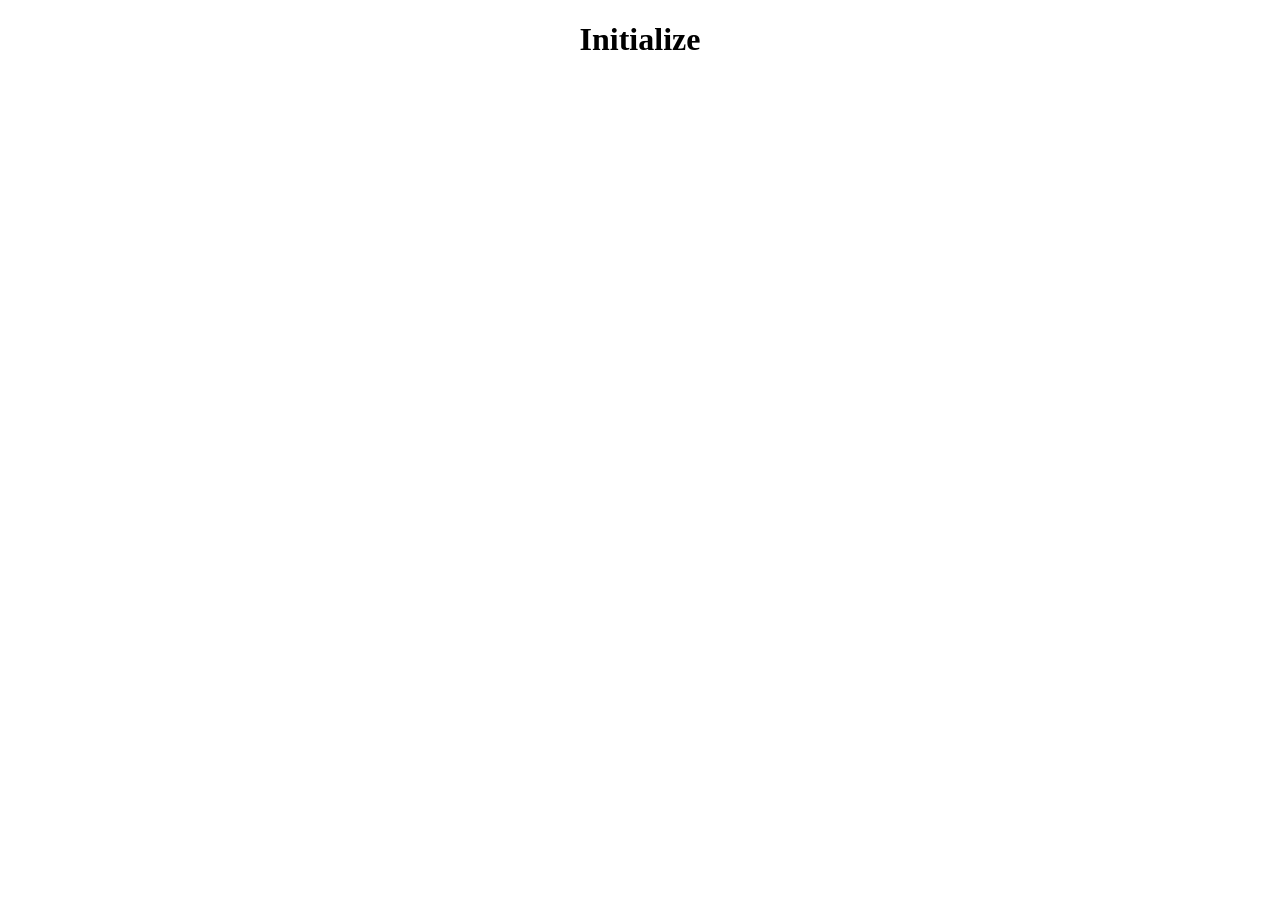
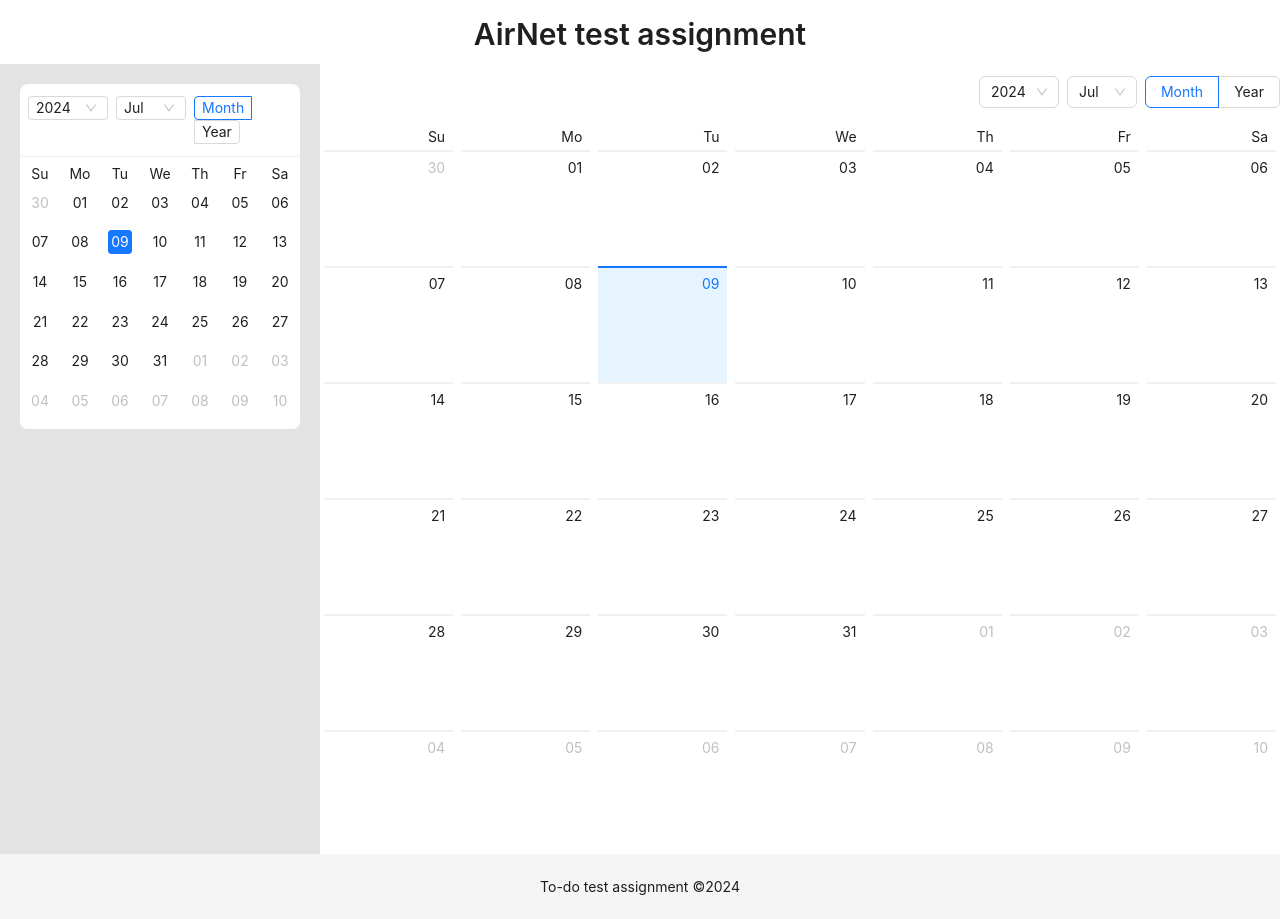
Before and after one commit to AidaChernyavskaya/AirNet, a React (Create React App) app: page / in a window 1280 px wide. Before the commit the page ends 800 px from the top, so only its background shows below. Built offline with nearby package versions, Linux system fonts and the light colour scheme.

Commit message:
Add page layout

```diff
--- a/package.json
+++ b/package.json
@@ -10,6 +10,7 @@
     "@types/node": "^16.18.101",
     "@types/react": "^18.3.3",
     "@types/react-dom": "^18.3.0",
+    "antd": "^5.19.1",
     "react": "^18.3.1",
     "react-dom": "^18.3.1",
     "react-scripts": "5.0.1",
--- a/src/App.css
+++ b/src/App.css
@@ -1,3 +1,23 @@
-.App {
+*, ::after, ::before {
+  margin: 0;
+  padding: 0;
+  box-sizing: border-box;
+}
+
+.footer{
   text-align: center;
 }
+
+.header {
+  background-color: white;
+  text-align: center;
+  padding: 15px;
+}
+
+.sider {
+  padding: 20px;
+}
+
+.ant-layout .ant-layout-sider {
+  background: #e3e3e3;
+}
--- a/src/App.tsx
+++ b/src/App.tsx
@@ -1,12 +1,25 @@
 import React from 'react';
 import './App.css';
-
+import {Calendar, Layout, Typography} from "antd";
+import {Content, Footer, Header} from "antd/es/layout/layout";
+import Sider from "antd/es/layout/Sider";
 function App() {
-  return (
-    <div className="App">
-      <h1>Initialize</h1>
-    </div>
-  );
+    return (
+        <Layout>
+            <Header className="header">
+                <Typography.Title level={2}>AirNet test assignment</Typography.Title>
+            </Header>
+            <Layout className="content_layout">
+                <Sider width="25%" className="sider">
+                    <Calendar fullscreen={false}/>
+                </Sider>
+                <Content className="content">
+                    <Calendar></Calendar>
+                </Content>
+            </Layout>
+            <Footer className="footer">To-do test assignment ©{new Date().getFullYear()}</Footer>
+        </Layout>
+    );
 }
 
 export default App;
```
Also changed, not shown: 1 other file (tests, documents, lock files or other folders).
